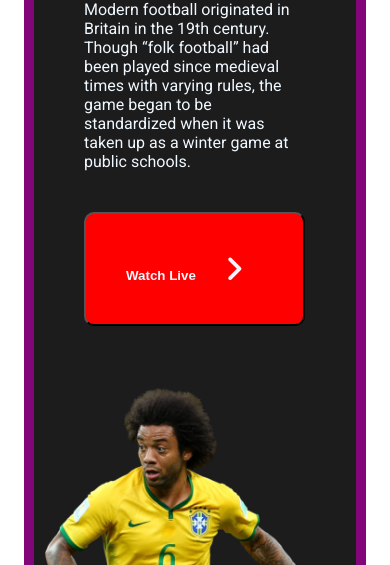
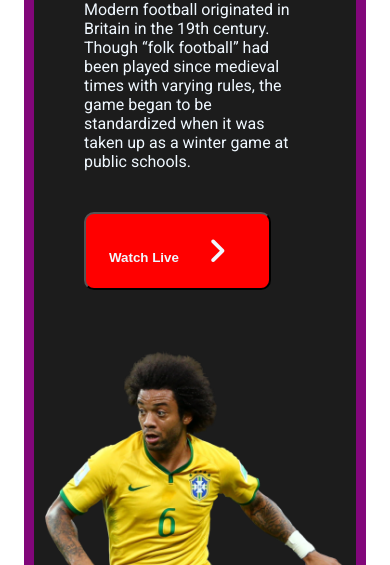
Before and after one commit to TH-Raju/world_cup, a plain HTML site: page index.html in a window 390 px wide. Shown: the part 279-844 px from the top of the page. Drawn offline with Linux system fonts and the light colour scheme; a web font is replaced by a local one.

Commit message:
Responsive Web Design

```diff
--- a/style.css
+++ b/style.css
@@ -228,7 +228,7 @@ hr {
 
     .btn {
         background-color: red;
-        padding: 20px 40px;
+        padding: 2px 23px;
         border-radius: 10px;
         color: aliceblue;
         font-weight: bold;
```
